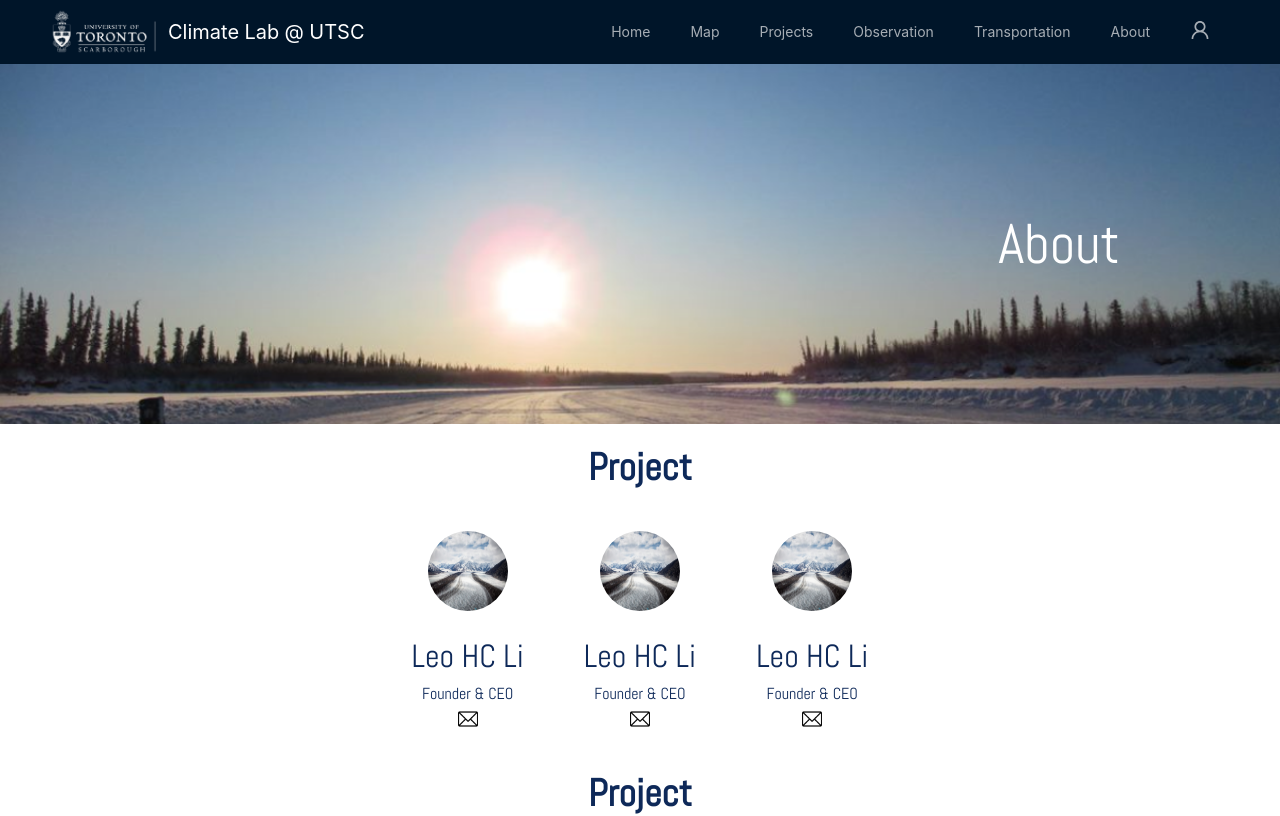
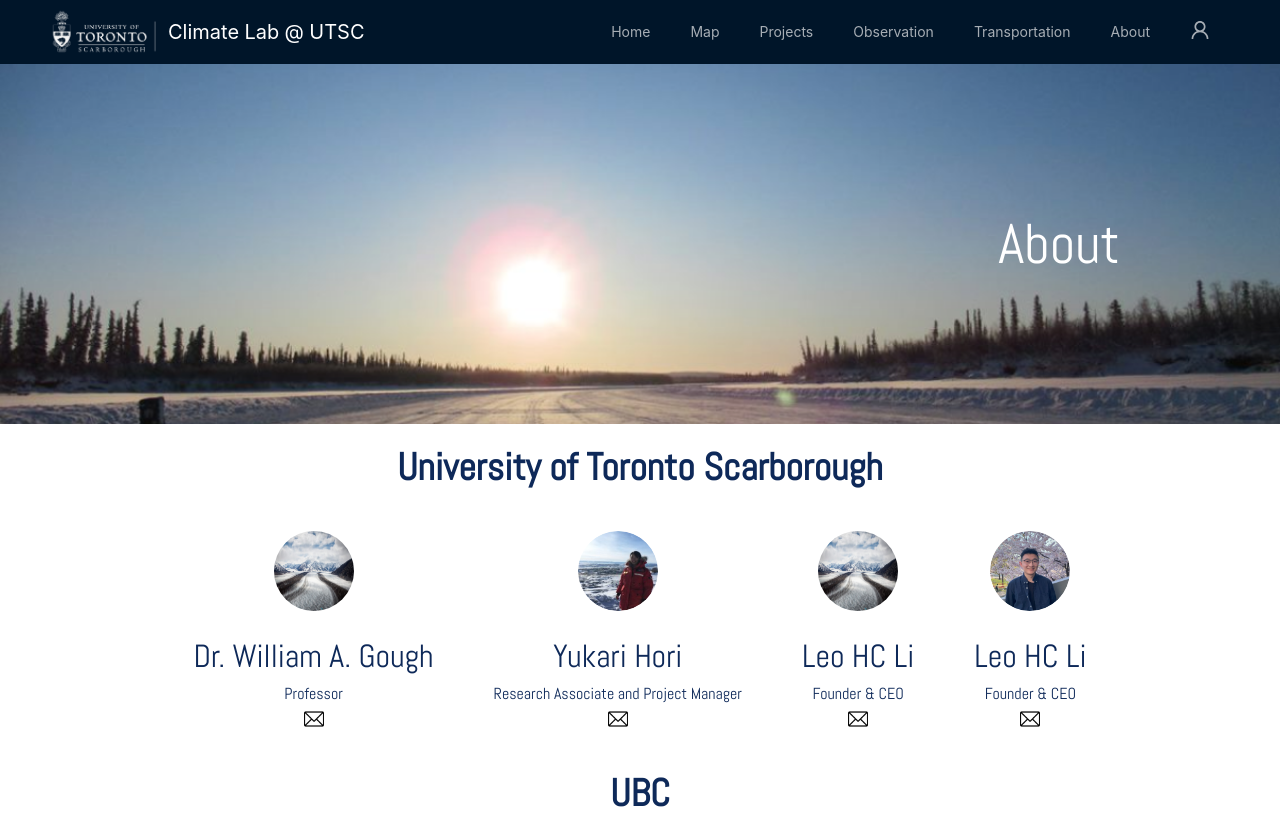
Before and after one commit to yukarihh/winter_road_portal, a React (Create React App) app: page /about in a window 1280 px wide. Shown: the top 816 px of the page. Built offline with nearby package versions, Linux system fonts and the light colour scheme; a web font is replaced by a local one.

Commit message:
Oct 16 2022 Meeting with Leo
- Changed the second banner picture
- Changed words like Feature(s), Partner(s) and pictures
- Fixed "Project" and "About" page codes
- Changed About page pictures for Yukari and Leo, and subtitles

```diff
--- a/src/components/CarouselHome/index.js
+++ b/src/components/CarouselHome/index.js
@@ -60,7 +60,7 @@ const BackGroundImageOne = () => (
 );
 
 const CarouselHome = () => (
-  <Carousel className="imgContainer" style={{textAlign: "center"}}>
+  <Carousel className="imgContainer" autoplay={true} style={{textAlign: "center"}}>
     <div>
       <div
         style={{
--- a/src/components/Home/Feature/index.js
+++ b/src/components/Home/Feature/index.js
@@ -10,7 +10,7 @@ import "./styles.css";
 const Feature = ({ props }) => {
   return (
     <div className="featurePage">
-      <Typography className="featurePageTitleText">Feature</Typography>
+      <Typography className="featurePageTitleText">Features</Typography>
       <div className="featureOverallContainer">
       {props.map((content) => (
         <FeatureItem key={content.id} props={content} />
--- a/src/components/Home/Partner/index.js
+++ b/src/components/Home/Partner/index.js
@@ -10,7 +10,7 @@ import "./styles.css";
 const Partner = ({ props }) => {
   return (
     <div className="partnerPage">
-      <Typography className="partnerPageTitleText">Partner</Typography>
+      <Typography className="partnerPageTitleText">Partners</Typography>
       <div className="partnerOverallContainer">
         {props.map((content) => (
           <PartnerItem key={content.id} props={content} />
--- a/src/components/Team/index.js
+++ b/src/components/Team/index.js
@@ -4,39 +4,13 @@ import bgImage from "../../assets/homebg_3.png";
 import TeamMember from "./TeamMember";
 import "./styles.css";
 import { Typography } from "antd";
-function Team({teamName}) {
-    const TeamMemberInfo = [
-        {
-          id: 1,
-          image: bgImage,
-          name: "Leo HC Li",
-          title: "Founder & CEO",
-          email: "leeoo.li@mail.utoronto.ca"
+function Team({teamName, teamMemberInfo}) {
 
-        },
-        {
-            id: 2,
-            image: bgImage,
-            name: "Leo HC Li",
-            title: "Founder & CEO",
-            email: "leeoo.li@mail.utoronto.ca"
-
-          },
-          {
-            id: 2,
-            image: bgImage,
-            name: "Leo HC Li",
-            title: "Founder & CEO",
-            email: "leeoo.li@mail.utoronto.ca"
-
-          },
-
-      ];
   return (
-    <div className="teamTitle"> <Typography.Title style={{color: "#0e2959", paddingTop: "20px"}}>Project</Typography.Title>
+    <div className="teamTitle"> <Typography.Title style={{color: "#0e2959", paddingTop: "20px"}}>{teamName}</Typography.Title>
     <div className="teamContainer">
 
-        {TeamMemberInfo.map((content) => (
+        {teamMemberInfo.map((content) => (
         <TeamMember key={content.id} props={content} />
       ))}
     </div>
--- a/src/pages/About/index.js
+++ b/src/pages/About/index.js
@@ -1,42 +1,75 @@
 
 
 import bgImage from "../../assets/homebg_3.png";
+import yukari from "../../assets/Yukari.png";
+import leo from "../../assets/Leo.png";
 import CoverBanner from "../../components/Global/CoverBanner";
 import Team from "../../components/Team";
 function About() {
-    const BannerContents = [
+  const TeamMemberInfo = [[
     {
       id: 1,
       image: bgImage,
-          title: "Climate Change Impacts on Winter Roads and Trails",
-          content:
-            "Winter road networks are critical land transportation for remote Northern communities who rely on these networks for receiving essential goods and services during winter season. The public and private transportation sectors also rely on winter road networks for their operations. A warming climate has created a shorter winter road season, unreliable road conditions, and safety concerns. ",
-          bgColor: "white",
+      name: "Dr. William A. Gough",
+      title: "Professor",
+      email: "leeoo.li@mail.utoronto.ca"
+
     },
-
     {
         id: 2,
-          image: bgImage,
-          title: "Climate Change Impacts on Northern Transportation Networks ",
-          content:
-            "In the North, winter roads provide relatively inexpensive overland connection to the all-season road network, which in turn connects from remote to larger communities and the rest of Canada, much passenger and freight movements for remote Northern communities and resource sites occur during the winter road season. Climate change is impacting the surface quality of the winter roads, seasonal lengths, and freight schedule such as the movements of goods and services. ",
-          bgColor: "#F7FAEF",
+        image: yukari,
+        name: "Yukari Hori",
+        title: "Research Associate and Project Manager",
+        email: "y.hori@utoronto.ca"
+
       },
       {
         id: 3,
         image: bgImage,
-          title: "Climate Change Impacts on Northern Communities ",
-          content:
-            "A shorter winter road season with less reliable winter road conditions has a substantial socio-economic impact on Northern communities, particularly for remote Indigenous communities. The lack of winter road access for these remote communities has important consequences from a socio-economic perspective, for example, an increase in price of goods and services, which are already expensive in the North. ",
-          bgColor: "white",
+        name: "Leo HC Li",
+        title: "Founder & CEO",
+        email: "leeoo.li@mail.utoronto.ca"
+
       },
+      {
+        id: 4,
+        image: leo,
+        name: "Leo HC Li",
+        title: "Founder & CEO",
+        email: "leeoo.li@mail.utoronto.ca"
+
+      }], [
+        {
+          id: 1,
+          image: bgImage,
+          name: "Dr. Amy Kim",
+          title: "Professor",
+          email: "leeoo.li@mail.utoronto.ca"
+
+        },
+        {
+            id: 2,
+            image: bgImage,
+            name: "Leo HC Li",
+            title: "Founder & CEO",
+            email: "leeoo.li@mail.utoronto.ca"
+
+          },
+          {
+            id: 3,
+            image: bgImage,
+            name: "Leo HC Li",
+            title: "Founder & CEO",
+            email: "leeoo.li@mail.utoronto.ca"
+
+          }]
 
   ];
   return (
     <div>
       <CoverBanner title="About" />
-    <Team />
-    <Team />
+    <Team teamName={"University of Toronto Scarborough"} teamMemberInfo={TeamMemberInfo[0]} />
+    <Team teamName={"UBC"} teamMemberInfo={TeamMemberInfo[1]}/>
     </div>
   );
 }
--- a/src/pages/Home/index.js
+++ b/src/pages/Home/index.js
@@ -5,6 +5,11 @@ import Feature from "../../components/Home/Feature";
 
 import bgImage from "../../assets/homebg_3.png";
 import firstBanner from "../../assets/firstBanner.png";
+import secondBanner from "../../assets/transportation.png";
+import firstfeatures from "../../assets/map_icon.png";
+
+import firstpartners from "../../assets/UTSC.png";
+
 import Partner from "../../components/Home/Partner";
 import Footer from "../../components/Global/Footer";
 function Home() {
@@ -20,7 +25,7 @@ function Home() {
 
     {
       id: 2,
-      image: bgImage,
+      image: secondBanner,
       title: "Climate Change Impacts on Northern Transportation Networks",
       content:
         "In the North, winter roads provide relatively inexpensive overland connection to the all-season road network, which in turn connects from remote to larger communities and the rest of Canada, much passenger and freight movements for remote Northern communities and resource sites occur during the winter road season. Climate change is impacting the surface quality of the winter roads, seasonal lengths, and freight schedule such as the movements of goods and services. ",
@@ -39,7 +44,7 @@ function Home() {
   const FeatureContents = [
     {
       id: 1,
-      image: bgImage,
+      image: firstfeatures,
       title: "Interactive Map",
       content:
         "Where are winter roads and trails? How are winter roads affected by climate change? Our interactive map will allow you to explore Northern transportation networks, climate change impact assessment data, and socio-economic information. ",
@@ -74,7 +79,7 @@ function Home() {
   const PartnerContents = [
     {
       id: 1,
-      image: bgImage,
+      image: firstpartners,
       title: "University of Toronto Scarborough",
       url: "https://www.utsc.utoronto.ca/",
     },
--- a/src/pages/Projects/index.js
+++ b/src/pages/Projects/index.js
@@ -6,7 +6,7 @@ function Projects() {
     {
       id: 1,
       image: bgImage,
-      title: "Climate Change Impacts on Winter Roads and Trails",
+      title: "ssClimate Change Impacts on Winter Roads and Trails",
       content:
         "Winter road networks are critical land transportation for remote Northern communities who rely on these networks for receiving essential goods and services during winter season. The public and private transportation sectors also rely on winter road networks for their operations. A warming climate has created a shorter winter road season, unreliable road conditions, and safety concerns. ",
       bgColor: "white",
@@ -32,8 +32,12 @@ function Projects() {
   return (
     <div>
       <CoverBanner title="Projects" />
-      <ProjectBanner props={BannerContents[0]} />
-      <ProjectBanner props={BannerContents[0]} />
+
+      {BannerContents.map((content) => (
+        // <TemplateBanner key={content.id} props={content} />
+        <ProjectBanner  key={content.id} props={content} />
+      ))}
+
     </div>
   );
 }
```
Also changed, not shown: src/assets/Leo.png (added), src/assets/Yukari.png (added). Lines whose indentation alone changed are shown as unchanged.
